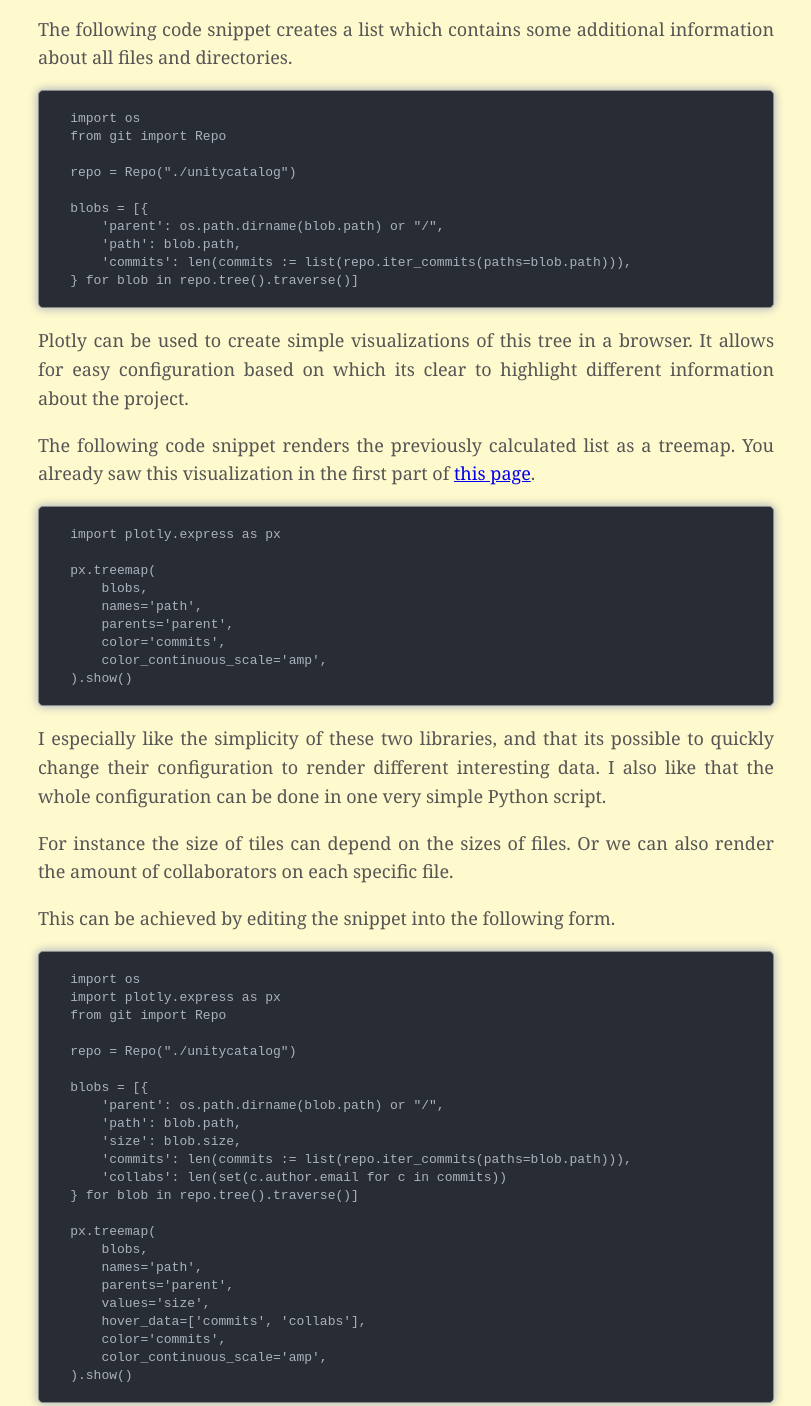
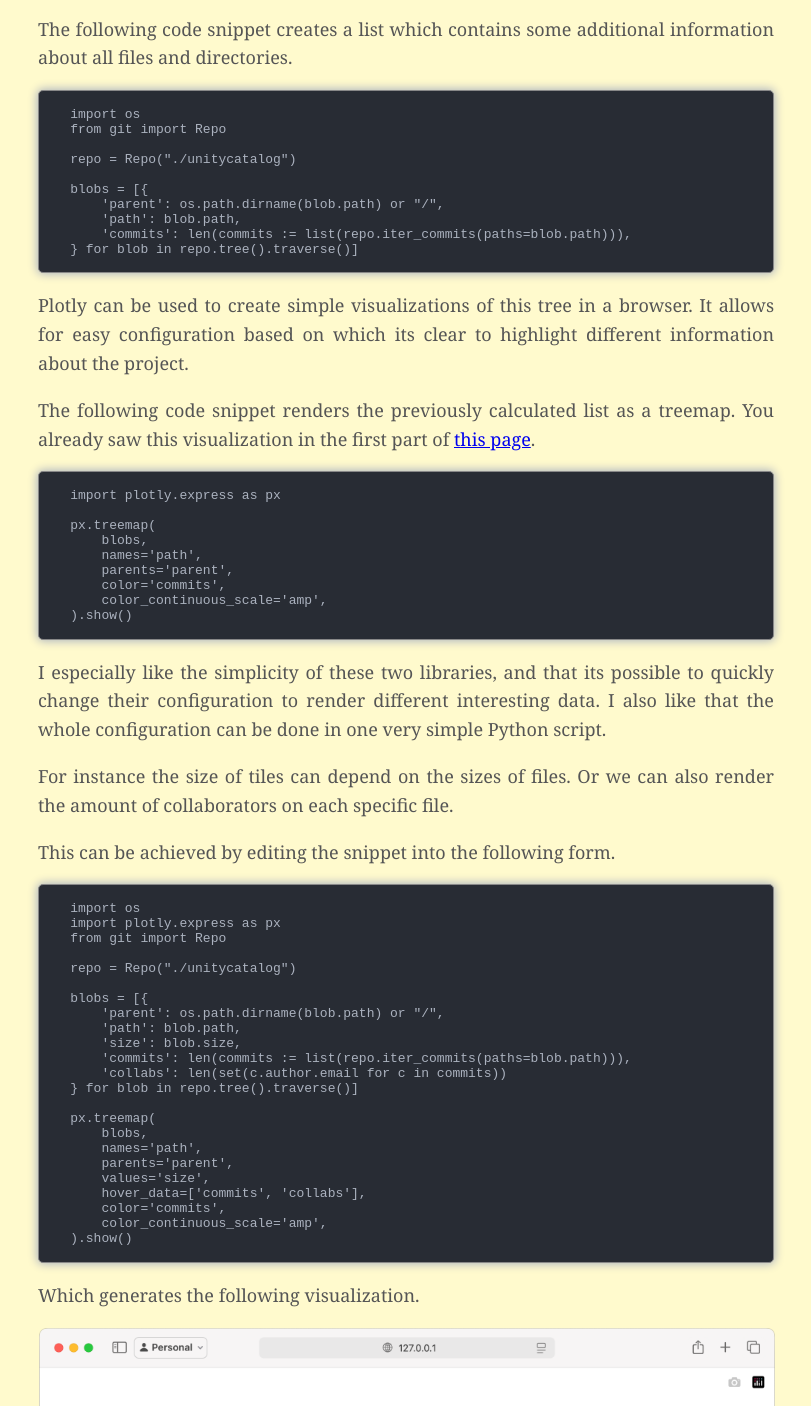
Before and after one commit to Cupprum/git-render, a plain HTML site: page index.html in a window 1280 px wide. Shown: the part 2752-4158 px from the top of the page, without its empty margins (234-1045 px from the left). Drawn offline with Linux system fonts and the light colour scheme.

Commit message:
chore: remove spacing around code blocks

```diff
--- a/index.html
+++ b/index.html
@@ -43,6 +43,12 @@
       border-radius: 5px;
       font-family: 'Courier New', Courier, monospace;
       overflow-x: auto;
+    }
+
+    .code {
+      padding-left: 4ch;
+      padding-top: 2ch;
+      padding-bottom: 2ch;
     }
   </style>
 </head>
@@ -101,8 +107,7 @@
     <p>
       The following code snippet creates a list which contains some additional information about all files and directories.
     </p>
-    <pre><code>
-    import os
+<pre><code><div class="code">import os
 from git import Repo
 
 repo = Repo("./unitycatalog")
@@ -111,16 +116,14 @@
     'parent': os.path.dirname(blob.path) or "/",
     'path': blob.path,
     'commits': len(commits := list(repo.iter_commits(paths=blob.path))),
-    } for blob in repo.tree().traverse()]
-    </code></pre>
+} for blob in repo.tree().traverse()]</div></code></pre>
     <p>
       Plotly can be used to create simple visualizations of this tree in a browser. It allows for easy configuration based on which its clear to highlight different information about the project.
     </p>
     <p>
       The following code snippet renders the previously calculated list as a treemap. You already saw this visualization in the first part of <a href="#basic_render">this page</a>.
     </p>
-    <pre><code>
-    import plotly.express as px
+<pre><code><div class="code">import plotly.express as px
 
 px.treemap(
     blobs,
@@ -128,8 +131,7 @@
     parents='parent',
     color='commits',
     color_continuous_scale='amp',
-    ).show()
-    </code></pre>
+).show()</div></code></pre>
     <p>
       I especially like the simplicity of these two libraries, and that its possible to quickly change their configuration to render different interesting data. I also like that the whole configuration can be done in one very simple Python script.
     </p>
@@ -139,8 +141,7 @@
     <p>
       This can be achieved by editing the snippet into the following form.
     </p>
-    <pre><code>
-    import os
+<pre><code><div class="code"">import os
 import plotly.express as px
 from git import Repo
 
@@ -162,8 +163,7 @@
     hover_data=['commits', 'collabs'],
     color='commits',
     color_continuous_scale='amp',
-    ).show()
-    </code></pre>
+).show()</div></code></pre>
     <p>
       Which generates the following visualization.
     </p>
```
Lines whose indentation alone changed are shown as unchanged.
